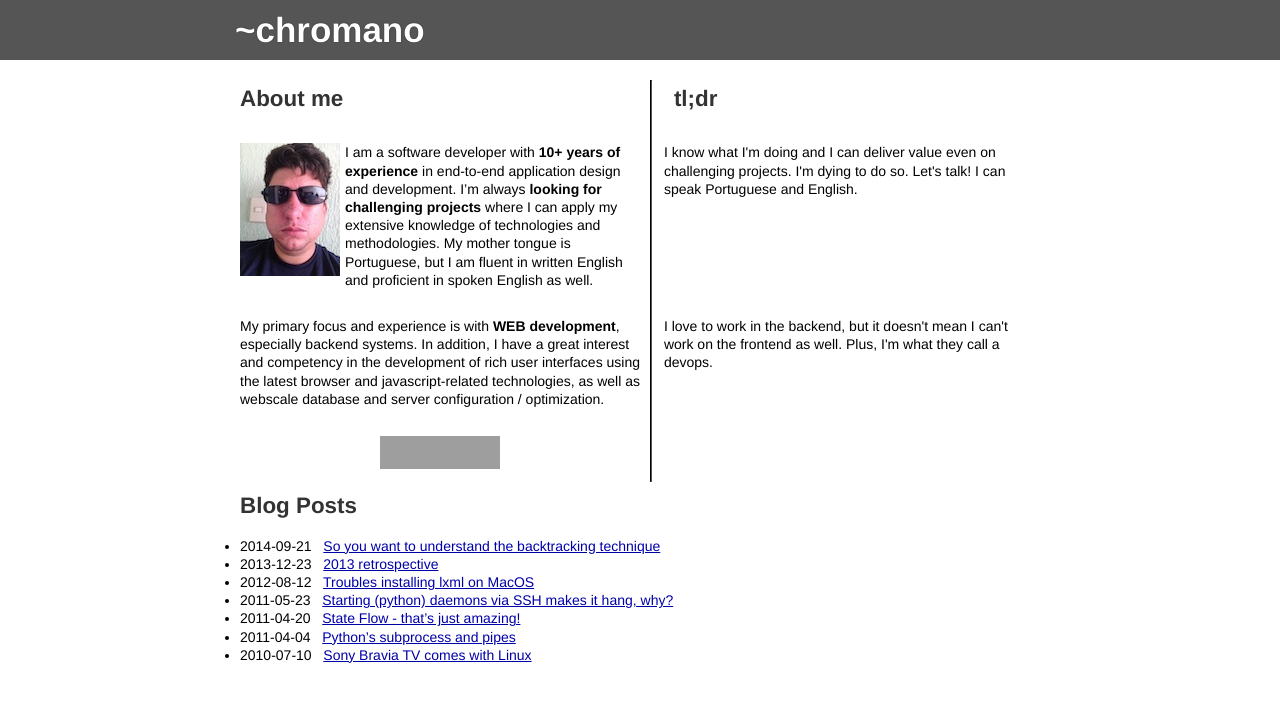
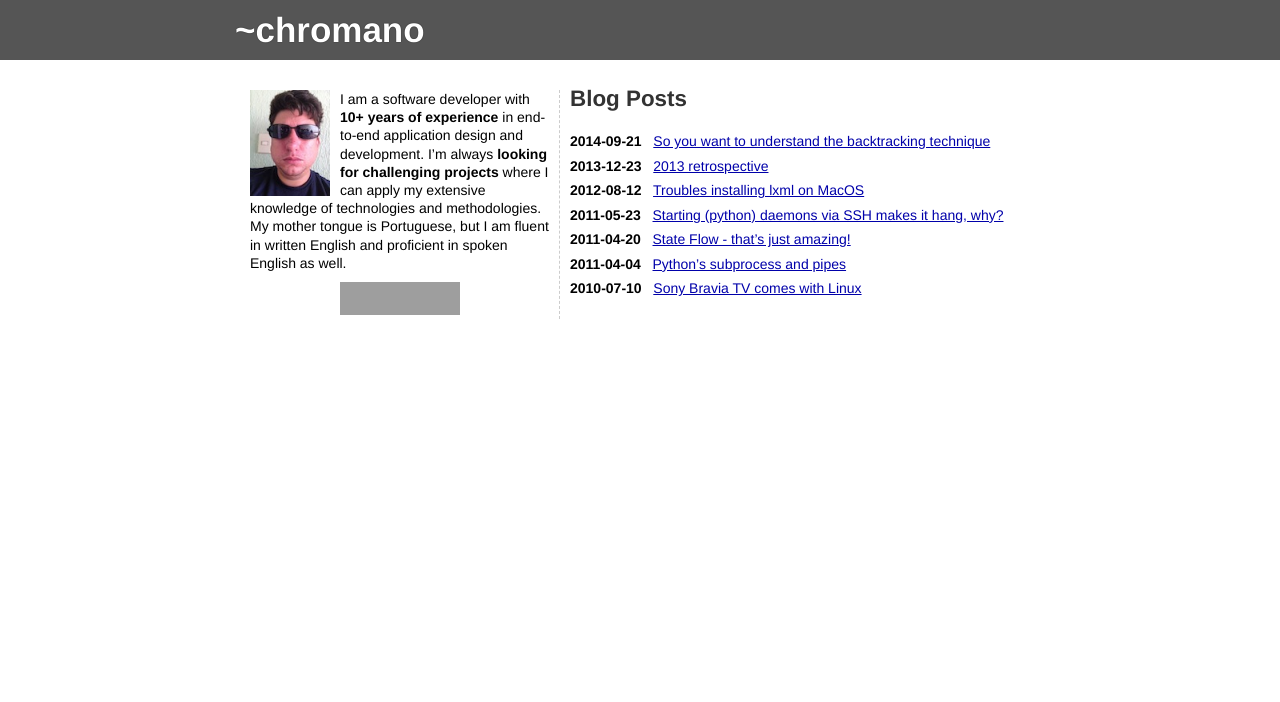
Before and after one commit to chromano/chromano.me, a Jekyll site: the page built from index.html, in a window 1280 px wide. Shown: the top 702 px of the page. Built offline with Jekyll 4.4.1, drawn with Linux system fonts in a browser that asks for light colours; grey boxes are pictures that could not be loaded.

Commit message:
Improve index page

```diff
--- a/index.html
+++ b/index.html
@@ -2,34 +2,27 @@
 layout: default
 title: ~chromano
 ---
-<div id="home" style="position: relative;">
-    <h1 style="width:400px;display:inline-block;">About me</h1>
-    <h1 style="width:350px;display:inline-block;margin-left:20px;">tl;dr</h1>
-    <div style="display:block">
-        <p style="display:inline-block;width:400px;"><img src="/images/photo.jpg" style="float:left;margin-right:5px;">I am a software developer with <strong>10+ years of experience</strong> in end-to-end application
+<div id="home">
+    <div id="side">
+        <ul>
+            <li>
+                <p><img id="my-pic" src="/images/photo.jpg">I am a software developer with <strong>10+ years of experience</strong> in end-to-end application
 design and development. I’m always <strong>looking for challenging projects</strong> where I can
 apply my extensive knowledge of technologies and methodologies. My mother
 tongue is Portuguese, but I am fluent in written English and proficient in
 spoken English as well.</p>
-        <p style="display:inline-block;vertical-align:top;width:350px;margin-left:20px;">I know what I'm doing and I can deliver value even on challenging projects. I'm dying to do so.  Let's talk!  I can speak Portuguese and English.</p>
+            </li>
+            <li class="profile">
+                <p><a target="_blank" href="http://br.linkedin.com/in/chromano"><img src="http://www.linkedin.com/img/webpromo/btn_viewmy_120x33.png?locale=" width="120" height="33" border="0" alt="View profile of Henrique Romano on LinkedIn"></a></p>
+            </li>
+        </ul>
     </div>
-    <div style="display: block">
-        <p style="display:inline-block;width:400px;">My primary focus and experience is with <strong>WEB development</strong>, especially backend systems. In addition, I have a great interest and competency in the development of rich user interfaces using the latest browser and javascript-related technologies, as well as webscale database and server configuration / optimization.</p>
-        <p style="display:inline-block;vertical-align:top;width:350px;margin-left:20px;">I love to work in the backend, but it doesn't mean I can't work on the frontend as well.  Plus, I'm what they call a devops.</p>
+    <div id="posts">
+        <h1>Blog Posts</h1>
+        <ul class="posts">
+            {% for post in site.posts %}
+                <li><span>{{ post.date | date: "%Y-%m-%d" }}</span> &nbsp; <a href="{{ post.url }}">{{ post.title }}</a></li>
+            {% endfor %}
+        </ul>
     </div>
-    <div style="position:absolute;left:410px;top:0px">
-        <hr style="border-color: #555;height:400px;"/>
-    </div>
-
-    <div style="display:block">
-        <p style="display:inline-block;text-align:center;width:400px;vertical-align:top;"><a target="_blank" href="http://br.linkedin.com/in/chromano"><img src="http://www.linkedin.com/img/webpromo/btn_viewmy_120x33.png?locale=" width="120" height="33" border="0" alt="View profile of Henrique Romano on LinkedIn"></a></p>
-        <!--<p style="display:inline-block;text-align:center;width:350px;margin-left:20px;vertical-align:top;"><a class="btn" href="/portfolio.html">View my portfolio</a></p>-->
-    </div>
-
-    <h1>Blog Posts</h1>
-    <ul class="posts">
-        {% for post in site.posts %}
-            <li><span>{{ post.date | date: "%Y-%m-%d" }}</span> &nbsp; <a href="{{ post.url }}">{{ post.title }}</a></li>
-        {% endfor %}
-    </ul>
 </div>
```
